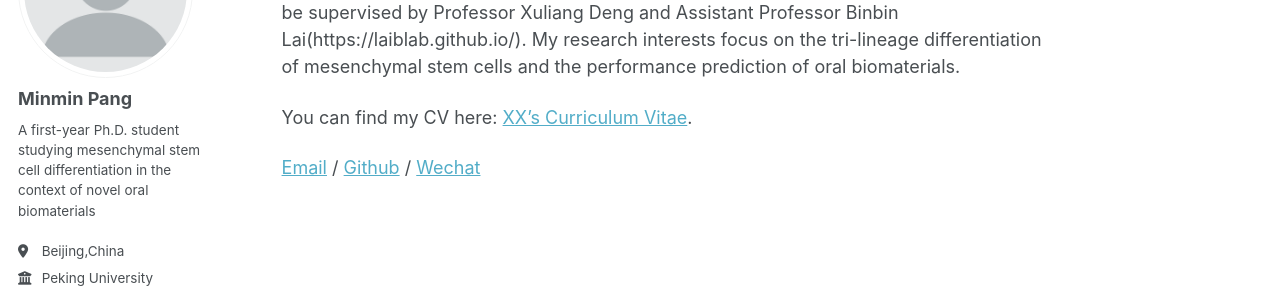
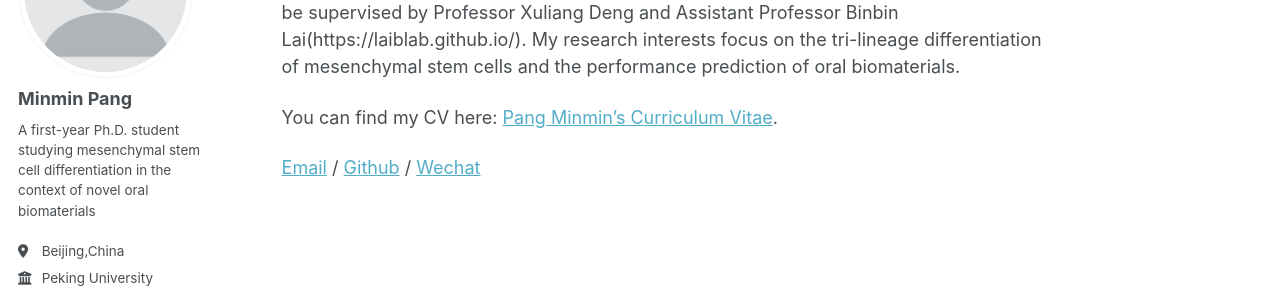
Before and after one commit to pangminmin/pangminmin.github.io, a Jekyll site: the page built from _pages/about.md, in a window 1280 px wide. Shown: the part 196-495 px from the top of the page. Built offline with Jekyll 4.4.1, drawn with Linux system fonts in a browser that asks for light colours; a script that is not in the unit is left out.

Commit message:
Update about.md

```diff
--- a/_pages/about.md
+++ b/_pages/about.md
@@ -9,6 +9,6 @@ redirect_from:
 
 I am a first-year Ph.D. student specializing in novel oral biomaterials in the Department of Prosthodontics at Peking University School and Hospital of Stomatology. I am fortunate to be supervised by Professor Xuliang Deng and Assistant Professor Binbin Lai(https://laiblab.github.io/). My research interests focus on the tri-lineage differentiation of mesenchymal stem cells and the performance prediction of oral biomaterials.
 
-You can find my CV here: [XX's Curriculum Vitae](../assets/Curriculum_Vitae.pdf).
+You can find my CV here: [Pang Minmin's Curriculum Vitae](../assets/Curriculum_Vitae.pdf).
 
-[Email](mailto:xxx@stu.pku.edu.cn) / [Github](https://github.com/xxx) / [Wechat](../images/wechat.jpg)
+[Email](mailto:Pang Minmin@stu.pku.edu.cn) / [Github](https://pangminmin.github.io/) / [Wechat](../images/wechat.png)
```
